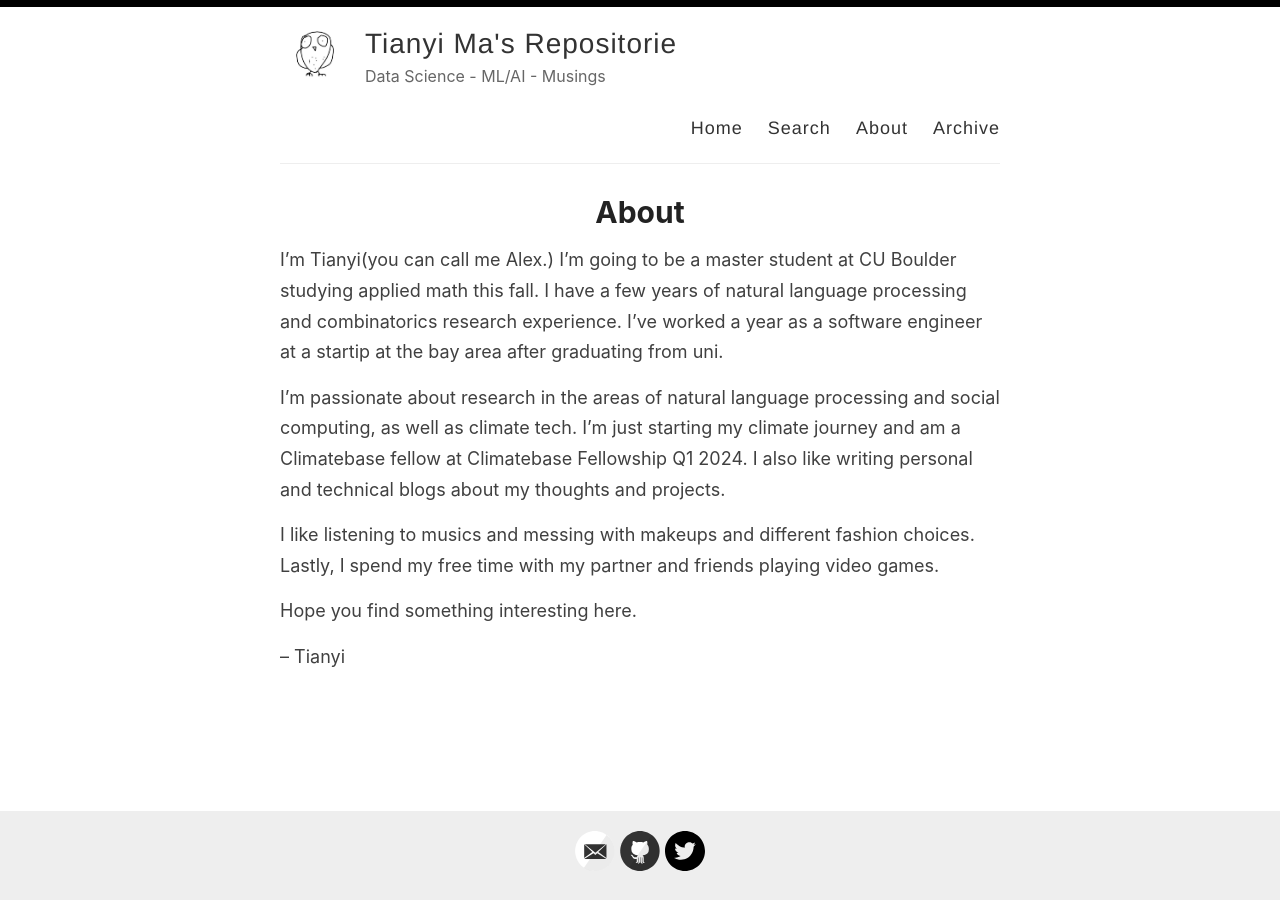
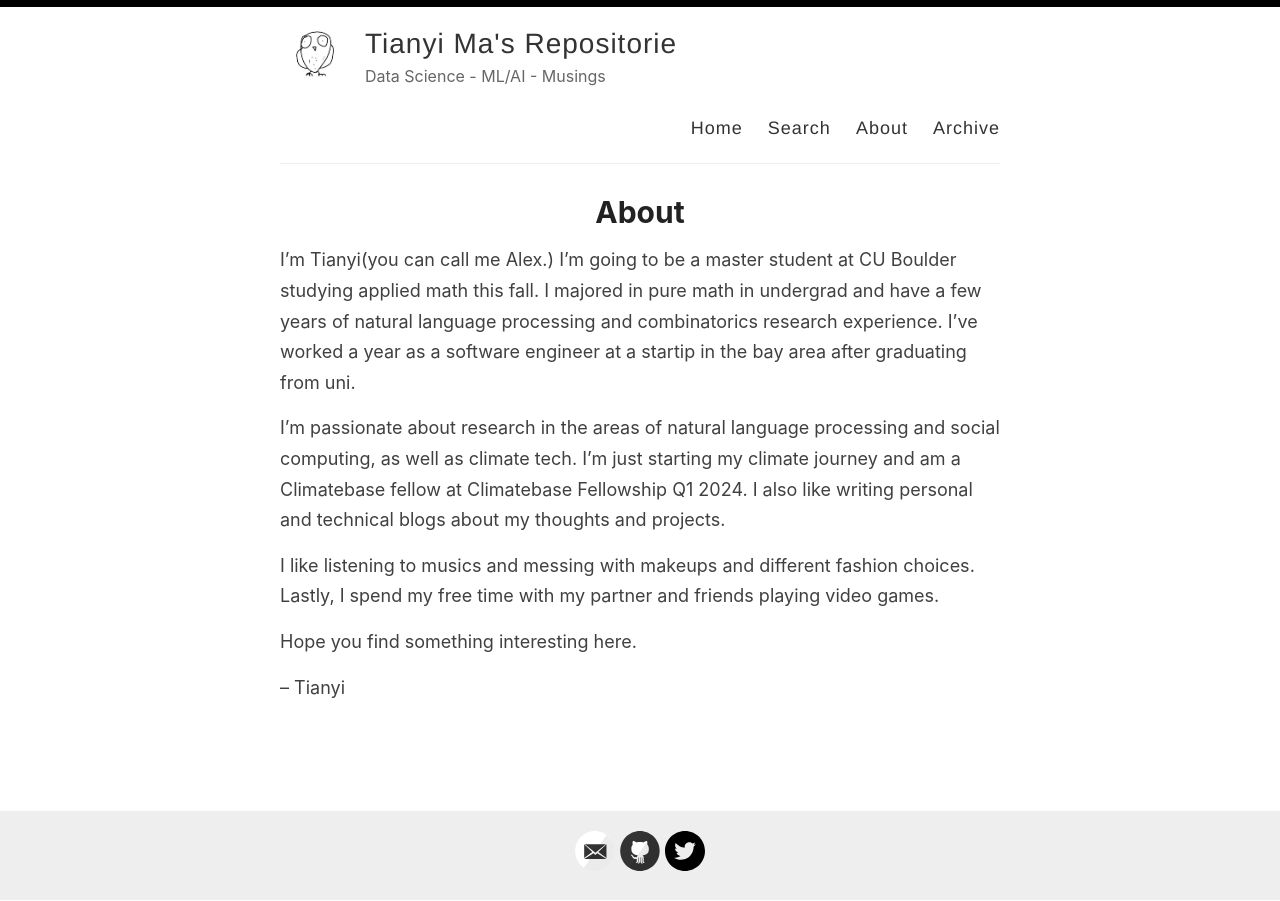
Before and after one commit to tianyimasf/ai, a Jekyll site: the page built from _pages/about.md, in a window 1280 px wide. Built offline with Jekyll 4.4.1, drawn with Linux system fonts in a browser that asks for light colours.

Commit message:
edit about section

```diff
--- a/_pages/about.md
+++ b/_pages/about.md
@@ -4,7 +4,7 @@ title: About
 permalink: /about/
 ---
 
-I'm Tianyi(you can call me Alex.) I'm going to be a master student at CU Boulder studying applied math this fall. I have a few years of natural language processing and combinatorics research experience. I've worked a year as a software engineer at a startip at the bay area after graduating from uni.
+I'm Tianyi(you can call me Alex.) I'm going to be a master student at CU Boulder studying applied math this fall. I majored in pure math in undergrad and have a few years of natural language processing and combinatorics research experience. I've worked a year as a software engineer at a startip in the bay area after graduating from uni.
 
 I'm passionate about research in the areas of natural language processing and social computing, as well as climate tech. I'm just starting my climate journey and am a Climatebase fellow at Climatebase Fellowship Q1 2024. I also like writing personal and technical blogs about my thoughts and projects.
 
```
